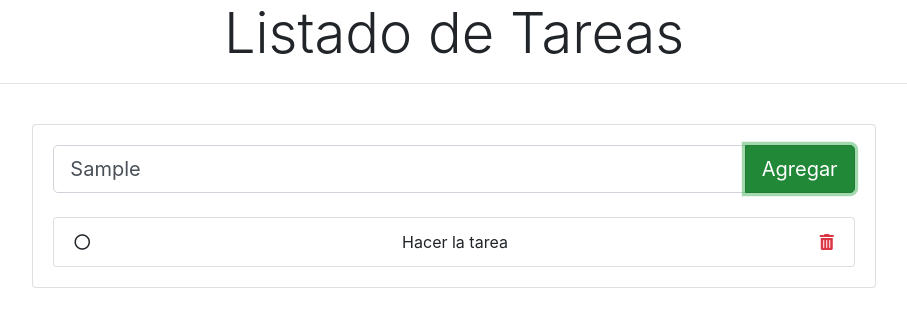
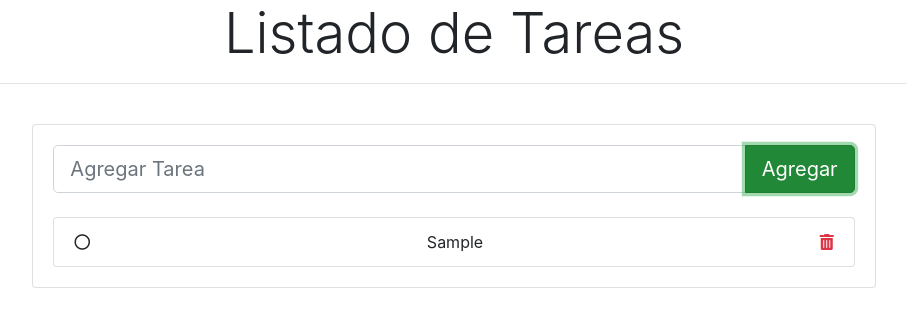
Before and after one commit to rafysanchez/vue-frontend-tareas, a Vue app: page / in a window 1280 px wide. Both pictures are taken after typing "Sample" into the empty fields and a click on the button "Agregar". Shown: the top 326 px of the page, without its empty margins (186-1093 px from the left). Built offline with nearby package versions, Linux system fonts and the light colour scheme.

Commit message:
Agregamos tarea al listado

```diff
--- a/src/components/Tarea.vue
+++ b/src/components/Tarea.vue
@@ -7,18 +7,21 @@
                 <div class="card mt-4">
                     <div class="card-body">
                         <div class="input-group">
-                            <input type="text" class="form-control form-control-lg" placeholder="Agregar Tarea ">
+                            <input type="text" v-model="tarea"
+                                class="form-control form-control-lg" placeholder="Agregar Tarea ">
                             <div class="input-group-append">
-                                <button class="btn btn-success btn-lg">Agregar</button>
+                                <button v-on:click="agregarTarea()"
+                                    class="btn btn-success btn-lg">Agregar</button>
                             </div>
                         </div>
                         <br>
                         <ul class="list-group">
-                            <li class="list-group-item d-flex justify-content-between">
+                            <li v-for="(tarea, index) of listTareas" :key="index"
+                                 class="list-group-item d-flex justify-content-between">
                                 <span class="cursor">
                                     <i class="far fa-circle"></i>
                                 </span>
-                                Hacer la tarea
+                                {{ tarea.nombre }}
                                 <span class="text-danger cursor">
                                     <i class="fas fa-trash-alt"></i>
                                 </span>
@@ -33,7 +36,23 @@
 
 <script>
     export default {
-        name: 'Tarea'
+        name: 'Tarea',
+        data() {
+            return {
+                tarea: '',
+                listTareas: []
+            }
+        },
+        methods: {
+            agregarTarea() {
+                const tarea = {
+                    nombre: this.tarea,
+                    estado: false
+                }
+                this.listTareas.push(tarea);
+                this.tarea = '';
+            }
+        }
     }
 </script>
 
```
